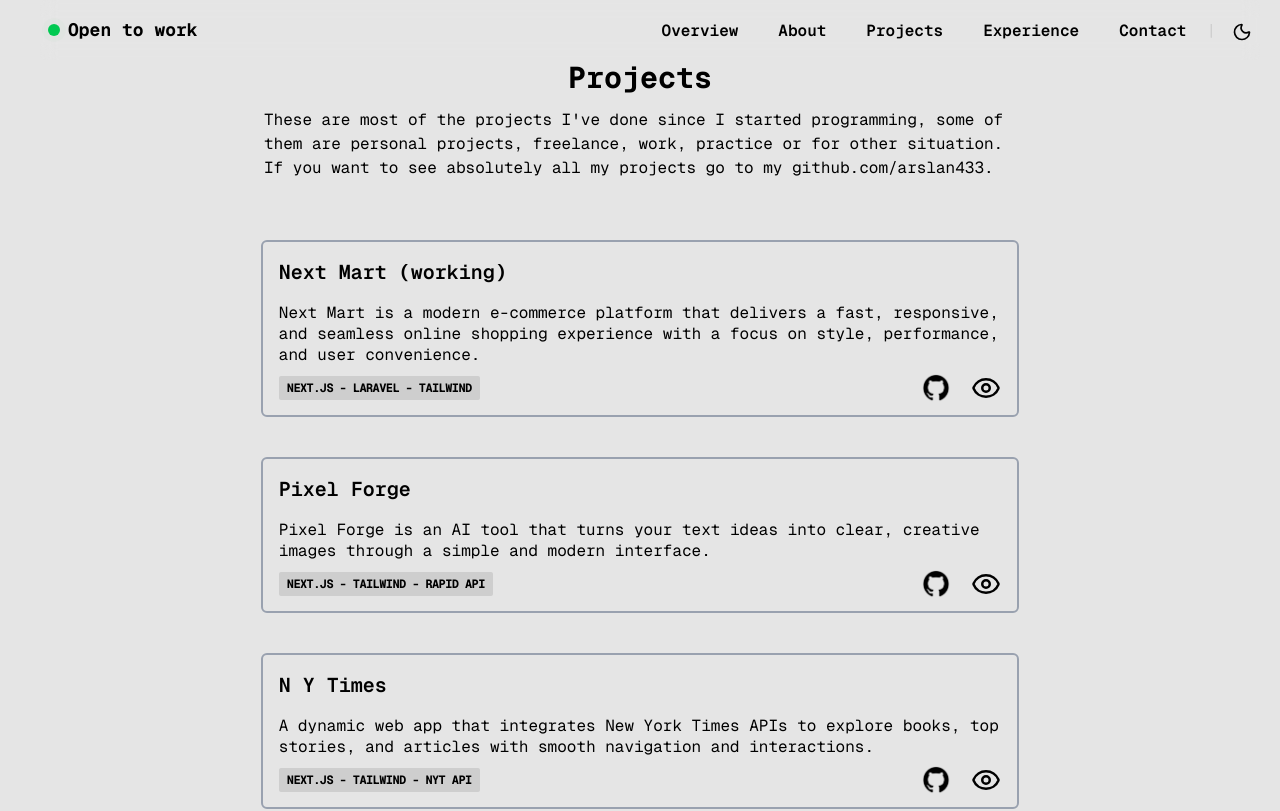
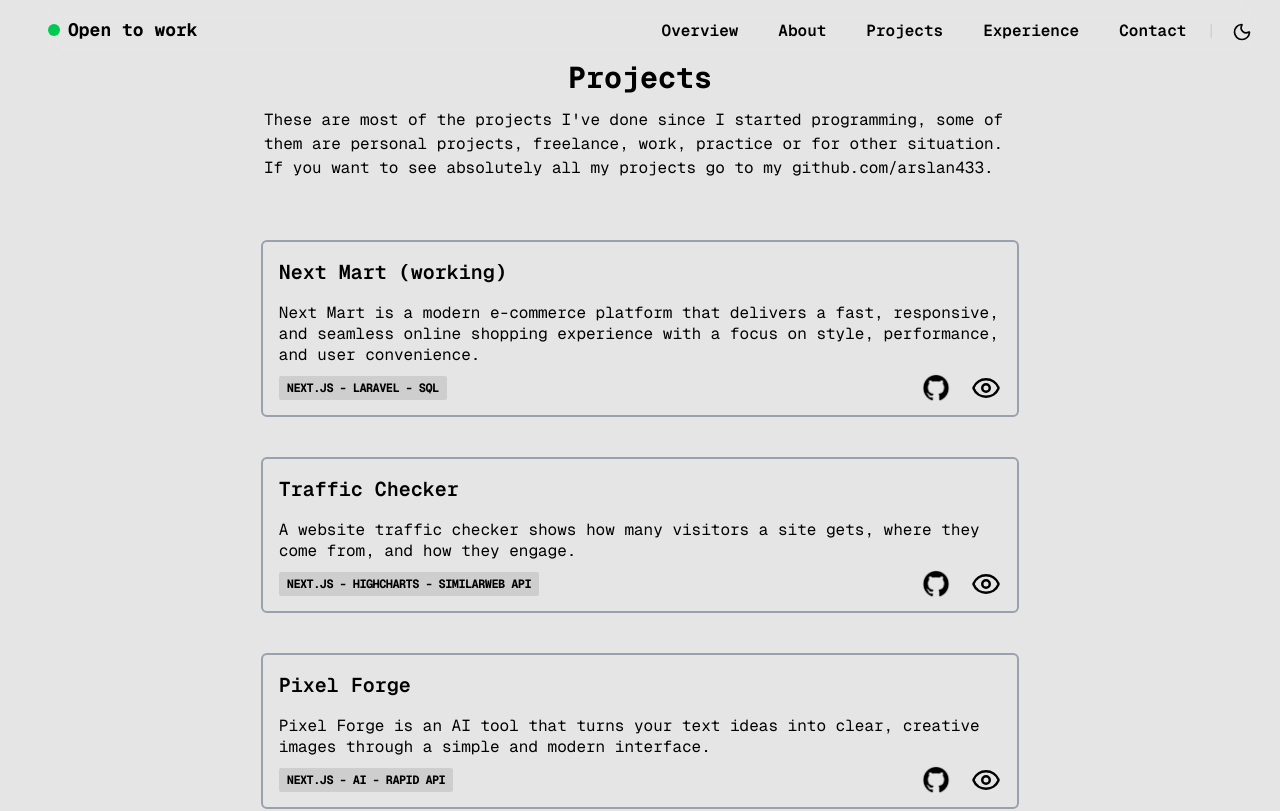
Before and after one commit to arslan433/Ar-Portfolio, a Next.js app: page /projects in a window 1280 px wide. Shown: the top 811 px of the page. Built offline with nearby package versions, Linux system fonts and the light colour scheme.

Commit message:
Traffic Checker Website Project added

```diff
--- a/src/app/projects/page.tsx
+++ b/src/app/projects/page.tsx
@@ -60,20 +60,28 @@ export default function Projects() {
       title: "Next Mart (working)",
       description:
         "Next Mart is a modern e-commerce platform that delivers a fast, responsive, and seamless online shopping experience with a focus on style, performance, and user convenience.",
-      stack: "Next.js - Laravel - Tailwind",
+      stack: "Next.js - Laravel - SQL",
       github: "https://github.com/arslan433/Next-Mart.git",
       demo: "https://arnextmart.vercel.app/",
+    },
+    {
+      title: "Traffic Checker",
+      description:
+        "A website traffic checker shows how many visitors a site gets, where they come from, and how they engage.",
+      stack: "Next.js - HighCharts - Similarweb API",
+      github: "https://github.com/arslan433/Traffic-Checker.git",
+      demo: "https://artrafficchecker.vercel.app/",
     },
     {
       title: "Pixel Forge",
       description:
         "Pixel Forge is an AI tool that turns your text ideas into clear, creative images through a simple and modern interface.",
-      stack: "Next.js - Tailwind - Rapid API",
+      stack: "Next.js - AI - Rapid API",
       github: "https://github.com/arslan433/ArPixelForge.git",
       demo: "https://arpixelforge.vercel.app/",
     },
     {
-      title: "N Y Times",
+      title: "New York Times",
       description:
         "A dynamic web app that integrates New York Times APIs to explore books, top stories, and articles with smooth navigation and interactions.",
       stack: "Next.js - Tailwind - NYT API",
--- a/src/components/Navbar.tsx
+++ b/src/components/Navbar.tsx
@@ -3,7 +3,7 @@ import Link from "next/link";
 import ThemeToggle from "./ThemeToggle";
 export default function Navbar() {
     return (
-        <div className="items-center justify-center max-sm:hidden relative bottom-1">
+        <div className="items-center justify-center max-md:hidden relative bottom-1">
             <Link href={'/'} id="link" className="mx-3 font-semibold p-2 dark:hover:bg-white/10 rounded-md transition-colors ">Overview</Link>
             <Link id="link" href={'/#about'} className="mx-3 font-semibold p-2 dark:hover:bg-white/10 rounded-md transition-colors">About</Link>
             <Link id="link" href={'/projects'} className="mx-3 font-semibold p-2 dark:hover:bg-white/10 rounded-md transition-colors">Projects</Link>
@@ -33,7 +33,7 @@ import {
 
 export function DropMenu() {
     return (
-        <div className="min-sm:hidden bg-black/10 rounded-md">
+        <div className="min-md:hidden bg-black/10 rounded-md">
 
             <DropdownMenu>
                 <DropdownMenuTrigger asChild>
```
